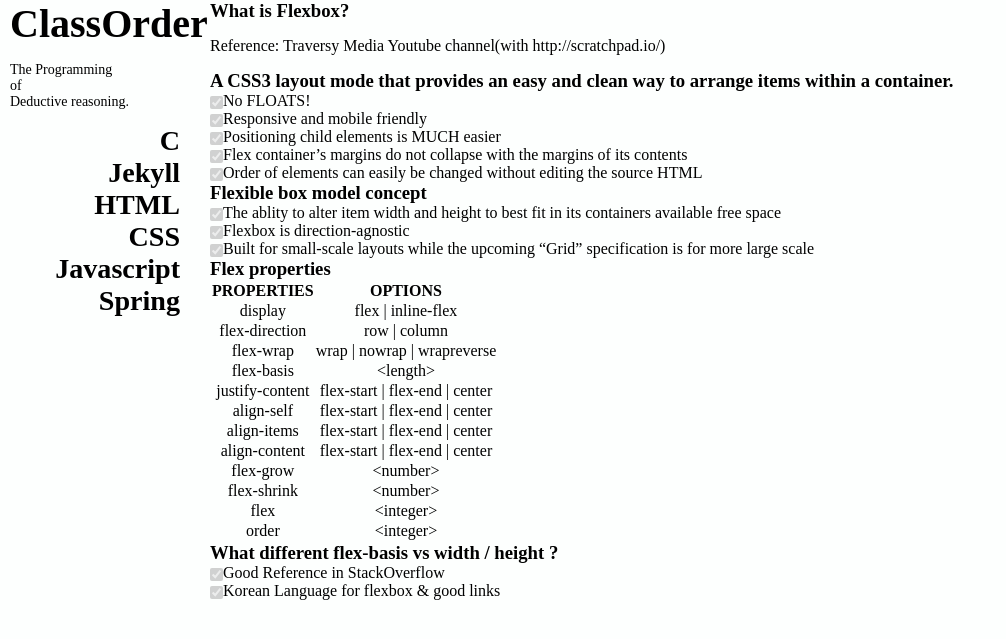
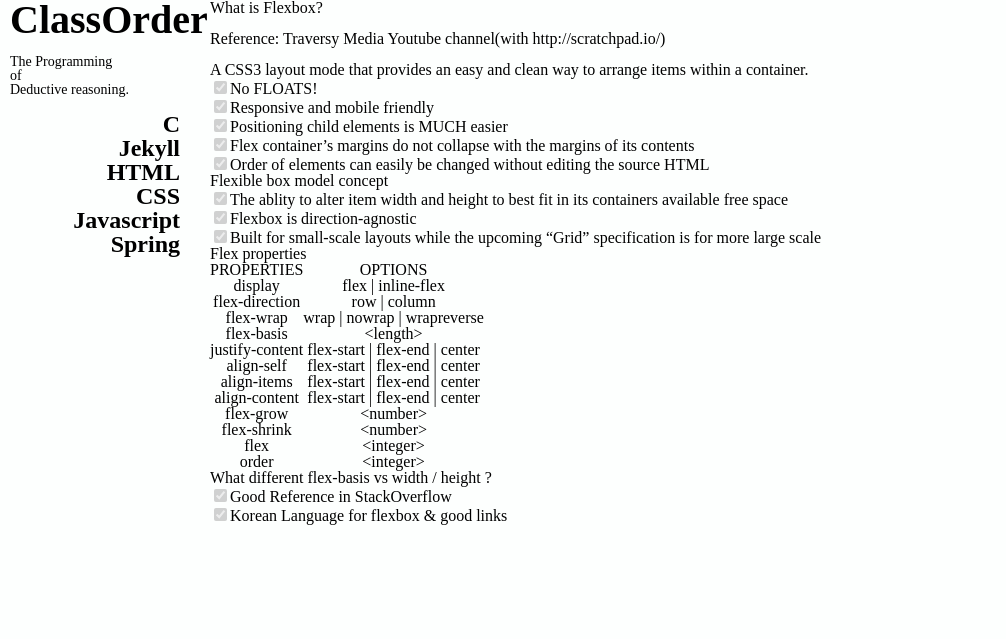
Before and after one commit to ProjectTavern/deprecated-winterguard.github.io, a Jekyll site: the page built from categories/css/_posts/2017-12-24-[CSS]-Flex-Box.md, in a window 1280 px wide. Shown: the top 639 px of the page, without its empty margins (0-1006 px from the left). Built offline with Jekyll 4.4.1, drawn with Linux system fonts in a browser that asks for light colours; nearby versions of some CDN libraries; our own code applies the rules of GitHub Pages for plain Markdown files; a style sheet for code colours, icons or effects is not loaded.

Commit message:
add eric Meyer's reset css

```diff
--- a/_includes/head.html
+++ b/_includes/head.html
@@ -10,19 +10,45 @@
   <meta name="author" content="Emrys Gift">
   <base href="http://qoov.github.io/" target="_blank">
   <style>
-    /* Reset */
-    body,div,dl,dt,dd,ul,ol,li,h1,h2,h3,h4,h5,h6,pre,code,form,fieldset,legend,textarea,p,blockquote,th,td,input,select,textarea,button {margin:0;padding:0}
-    fieldset,img {border:0 none}
-    ul,ol{list-style:none}
-    blockquote, q {quotes: none}
-    input,select,textarea,button {vertical-align:middle}
-    button {border:0 none;background-color:transparent;cursor:pointer}
-    address,caption,cite,code,dfn,em,var {font-style:normal;font-weight:normal}
-    hr {display:none}
-    article, aside, details, figcaption, figure, footer, header, hgroup, nav, section, main {display:block}
-    audio, canvas, video {display:inline-block;*display:inline;*zoom:1}
-    input::-ms-clear {display:none}
-    header,article,aside,footer,section{display:block}
+  /* http://meyerweb.com/eric/tools/css/reset/
+    v2.0 | 20110126
+    License: none (public domain)
+  */
+  html, body, div, span, applet, object, iframe, h1, h2, h3, h4, h5, h6, p, blockquote, pre,
+  a, abbr, acronym, address, big, cite, code, del, dfn, em, img, ins, kbd, q, s, samp,
+  small, strike, strong, sub, sup, tt, var, b, u, i, center, dl, dt, dd, ol, ul, li,
+  fieldset, form, label, legend, table, caption, tbody, tfoot, thead, tr, th, td,
+  article, aside, canvas, details, embed, figure, figcaption, footer, header, hgroup,
+  menu, nav, output, ruby, section, summary,time, mark, audio, video {
+    margin: 0;
+    padding: 0;
+    border: 0;
+    font-size: 100%;
+    font: inherit;
+    vertical-align: baseline;
+  }
+  /* HTML5 display-role reset for older browsers */
+  article, aside, details, figcaption, figure, footer, header, hgroup, menu, nav, section {
+    display: block;
+  }
+body {
+	line-height: 1;
+}
+ol, ul {
+	list-style: none;
+}
+blockquote, q {
+	quotes: none;
+}
+blockquote:before, blockquote:after,
+q:before, q:after {
+	content: '';
+	content: none;
+}
+table {
+	border-collapse: collapse;
+	border-spacing: 0;
+}
 
     body {
       background-color: #fdfffe;
```
